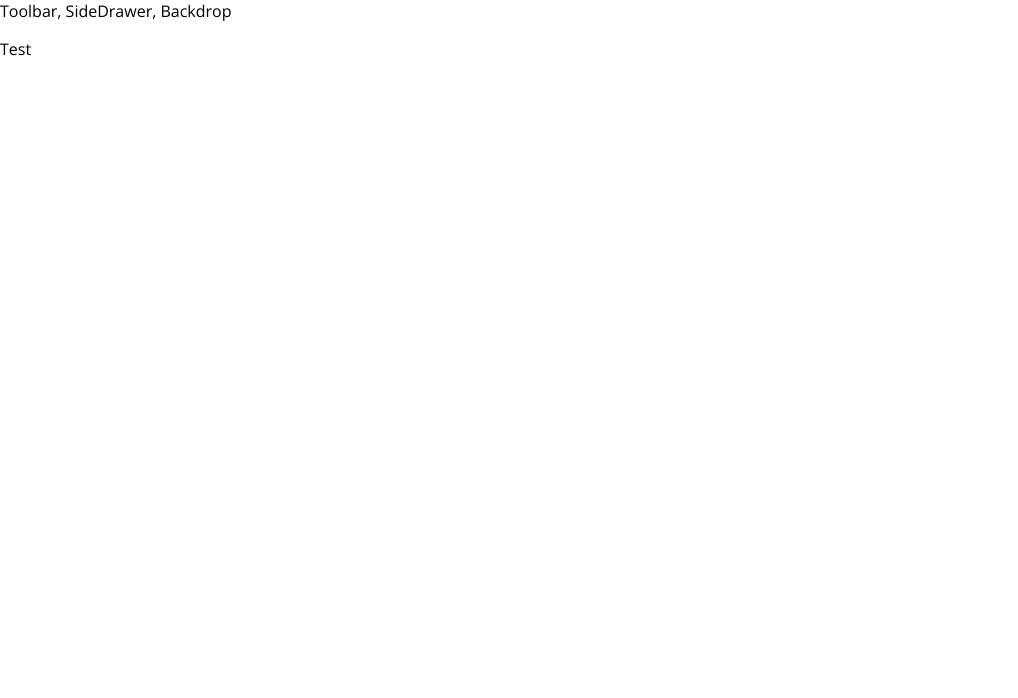
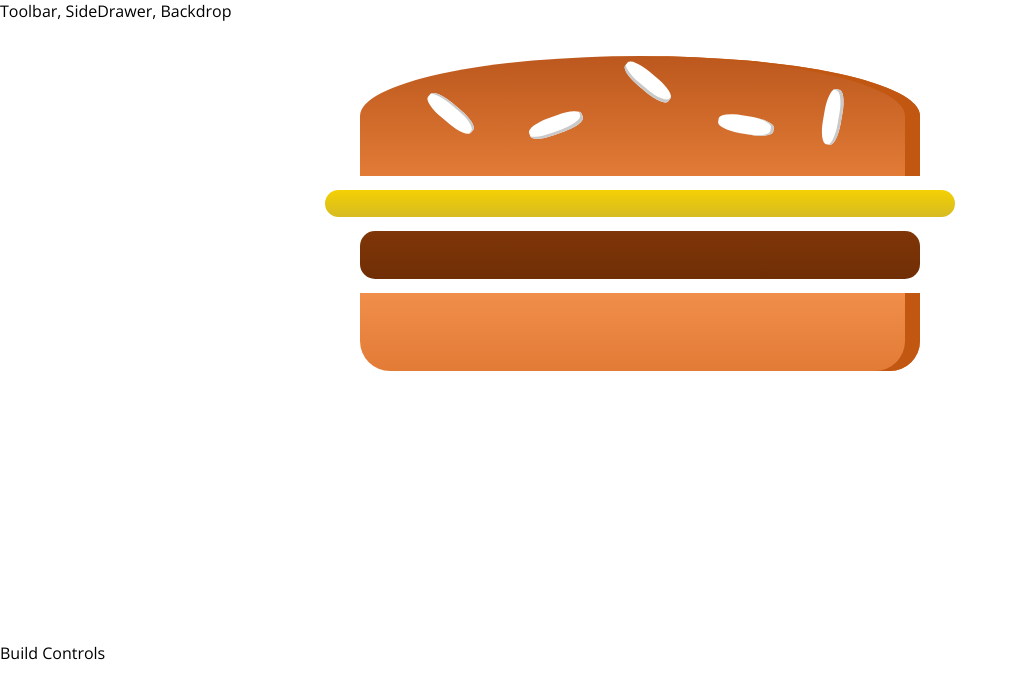
Before and after one commit to haingocvu/burger-builder, a React (Create React App) app: page / in a window 1280 px wide. Shown: the top 698 px of the page, without its empty margins (0-1018 px from the left). Built offline with nearby package versions, Linux system fonts and the light colour scheme.

Commit message:
init burger

```diff
--- a/package.json
+++ b/package.json
@@ -3,6 +3,8 @@
   "version": "0.1.0",
   "private": true,
   "dependencies": {
+    "node-sass": "^4.12.0",
+    "prop-types": "^15.7.2",
     "react": "^16.9.0",
     "react-dom": "^16.9.0",
     "react-scripts": "3.1.2"
--- a/src/App.js
+++ b/src/App.js
@@ -1,10 +1,11 @@
 import React from 'react';
 import Layout from './components/Layout/Layout';
+import BurgerBuilder from './containers/BurgerBuilder/BergerBuilder';
 function App() {
   return (
     <div>
       <Layout>
-        <p>Test</p>
+        <BurgerBuilder />
       </Layout>
     </div>
   );
--- /dev/null
+++ b/src/components/Burger/Burger.js
@@ -0,0 +1,16 @@
+import React from 'react';
+import classes from './Burger.module.scss';
+import BurgerIncredient from './BurgerIngredient/BurgerIncredient';
+
+const Burger = (props) => {
+    return (
+        <div className={classes.Burger}>
+            <BurgerIncredient type="bread-top" />
+            <BurgerIncredient type="cheese" />
+            <BurgerIncredient type="meat" />
+            <BurgerIncredient type="bread-bottom" />
+        </div>
+    )
+}
+
+export default Burger;
--- /dev/null
+++ b/src/components/Burger/Burger.module.scss
@@ -0,0 +1,31 @@
+@import '../../styles/mixin.scss';
+.Burger {
+    width: 100%;
+    margin: auto;
+    height: 250px;
+    overflow: scroll;
+    text-align: center;
+    font-weight: bold;
+    font-size: 1.2rem;
+}
+
+@include mobile {
+    .Burger {
+        width: 350px;
+        height: 300px;
+    }
+}
+
+@include tablet {
+    .Burger {
+        width: 450px;
+        height: 400px;
+    }
+}
+
+@include desktop {
+    .Burger {
+        width: 700px;
+        height: 600px;
+    }
+}
--- /dev/null
+++ b/src/components/Burger/BurgerIngredient/BurgerIncredient.js
@@ -0,0 +1,41 @@
+import React from 'react';
+import classes from './BurgerIngredient.module.scss';
+import Proptypes from 'prop-types';
+
+const BurgerIngredient = (props) => {
+    let ingredient = null;
+    switch (props.type) {
+        case 'bread-bottom':
+            ingredient = <div className={classes.BreadBottom}></div>;
+            break;
+        case 'bread-top':
+            ingredient = (
+                <div className={classes.BreadTop}>
+                    <div className={classes.Seeds1}></div>
+                    <div className={classes.Seeds2}></div>
+                </div>
+            )
+            break;
+        case 'meat':
+            ingredient = <div className={classes.Meat}></div>
+            break;
+        case 'cheese':
+            ingredient = <div className={classes.Cheese}></div>;
+            break;
+        case 'salad':
+            ingredient = <div className={classes.Salad}></div>
+            break;
+        case 'bacon':
+            ingredient = <div className={classes.Bacon}></div>;
+            break;
+        default:
+            ingredient = null;
+    }
+    return ingredient;
+}
+
+BurgerIngredient.prototype = {
+    type: Proptypes.string.isRequired
+}
+
+export default BurgerIngredient;
--- /dev/null
+++ b/src/components/Burger/BurgerIngredient/BurgerIngredient.module.scss
@@ -0,0 +1,109 @@
+.BreadBottom {
+  height: 13%;
+  width: 80%;
+  background: linear-gradient(#f08e4a, #e27b36);
+  border-radius: 0 0 30px 30px;
+  box-shadow: inset -15px 0 #c15711;
+  margin: 2% auto;
+}
+
+.BreadTop {
+  height: 20%;
+  width: 80%;
+  background: linear-gradient(#bc581e, #e27b36);
+  border-radius: 50% 50% 0 0;
+  box-shadow: inset -15px 0 #c15711;
+  margin: 2% auto;
+  position: relative;
+}
+
+.Seeds1 {
+  width: 10%;
+  height: 15%;
+  position: absolute;
+  background-color: white;
+  left: 30%;
+  top: 50%;
+  border-radius: 40%;
+  transform: rotate(-20deg);
+  box-shadow: inset -2px -3px #c9c9c9;
+  &:before {
+    content: "";
+    width: 100%;
+    height: 100%;
+    position: absolute;
+    background-color: white;
+    left: 180%;
+    top: -50%;
+    border-radius: 40%;
+    transform: rotate(60deg);
+    box-shadow: inset -1px -3px #c9c9c9;
+  }
+  &:after {
+    content: "";
+    width: 100%;
+    height: 100%;
+    position: absolute;
+    background-color: white;
+    left: -170%;
+    top: -260%;
+    border-radius: 40%;
+    transform: rotate(60deg);
+    box-shadow: inset -1px 2px #c9c9c9;
+  }
+}
+
+.Seeds2 {
+  width: 10%;
+  height: 15%;
+  position: absolute;
+  background-color: white;
+  left: 64%;
+  top: 50%;
+  border-radius: 40%;
+  transform: rotate(10deg);
+  box-shadow: inset -3px 0 #c9c9c9;
+  &:before {
+    content: "";
+    width: 100%;
+    height: 100%;
+    position: absolute;
+    background-color: white;
+    left: 150%;
+    top: -130%;
+    border-radius: 40%;
+    transform: rotate(90deg);
+    box-shadow: inset 1px 3px #c9c9c9;
+  }
+}
+
+.Meat {
+  width: 80%;
+  height: 8%;
+  background: linear-gradient(#7f3608, #702e05);
+  margin: 2% auto;
+  border-radius: 15px;
+}
+
+.Cheese {
+  width: 90%;
+  height: 4.5%;
+  margin: 2% auto;
+  background: linear-gradient(#f4d004, #d6bb22);
+  border-radius: 20px;
+}
+
+.Salad {
+  width: 85%;
+  height: 7%;
+  margin: 2% auto;
+  background: linear-gradient(#228c1d, #91ce50);
+  border-radius: 20px;
+}
+
+.Bacon {
+  width: 80%;
+  height: 3%;
+  background: linear-gradient(#bf3813, #c45e38);
+  margin: 2% auto;
+}
--- a/src/components/Layout/Layout.js
+++ b/src/components/Layout/Layout.js
@@ -1,10 +1,11 @@
 import React from 'react';
 import Aux from '../../hoc/Aux';
+import classes from './Layout.module.scss';
 
 const Layout = (props) =>
     <Aux>
         <div>Toolbar, SideDrawer, Backdrop</div>
-        <main>
+        <main className={classes.Content}>
             {props.children}
         </main>
     </Aux>
--- /dev/null
+++ b/src/components/Layout/Layout.module.scss
@@ -0,0 +1,3 @@
+.Content {
+    margin-top: 20px;
+}
--- /dev/null
+++ b/src/containers/BurgerBuilder/BergerBuilder.js
@@ -0,0 +1,22 @@
+import React, { Component } from 'react';
+import Aux from '../../hoc/Aux';
+import Burger from '../../components/Burger/Burger';
+
+class BurgerBuilder extends Component {
+    constructor(props) {
+        super(props);
+        this.state = {
+
+        }
+    }
+    render() {
+        return (
+            <Aux>
+                <Burger />
+                <div>Build Controls</div>
+            </Aux>
+        )
+    }
+}
+
+export default BurgerBuilder;
--- /dev/null
+++ b/src/styles/configurations.scss
@@ -0,0 +1,9 @@
+// place to define variable
+$desktop-width: 1000px;
+$desktop-height: 700px;
+
+$tablet-width: 500px;
+$tablet-height: 401px;
+
+$mobile-width: 500px;
+$mobile-height: 400px;
--- /dev/null
+++ b/src/styles/mixin.scss
@@ -0,0 +1,20 @@
+@import './configurations.scss';
+
+// place to define mixin
+@mixin desktop {
+    @media (min-width: #{$desktop-width}) and (min-height: #{$desktop-height}) {
+        @content;
+    }
+}
+
+@mixin tablet {
+    @media (min-width: #{$tablet-width}) and (min-height: #{$tablet-height}) {
+        @content;
+    }
+}
+
+@mixin mobile {
+    @media (min-width: #{$mobile-width}) and (min-height: #{$mobile-height}) {
+        @content;
+    }
+}
```
Also changed, not shown: 1 other file (tests, documents, lock files or other folders).
